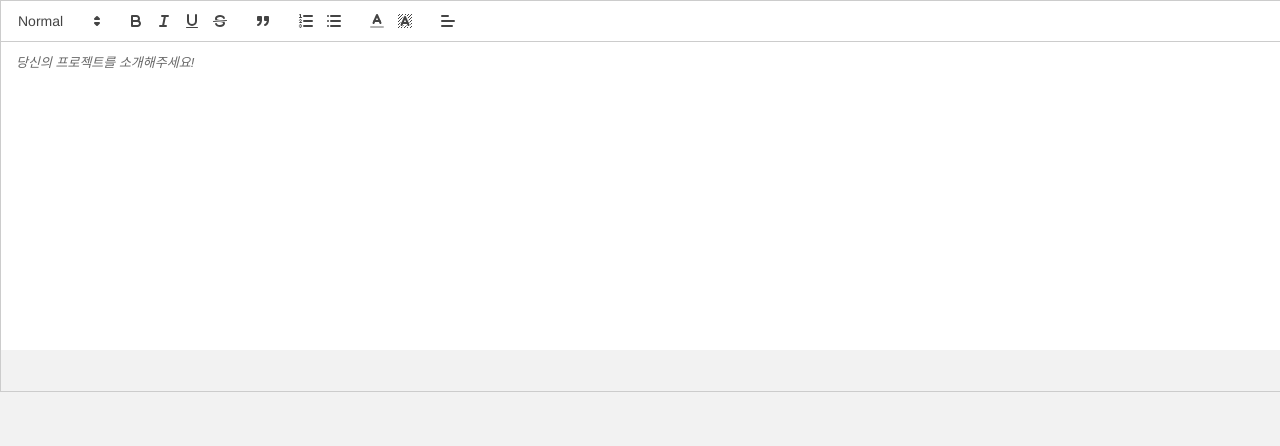
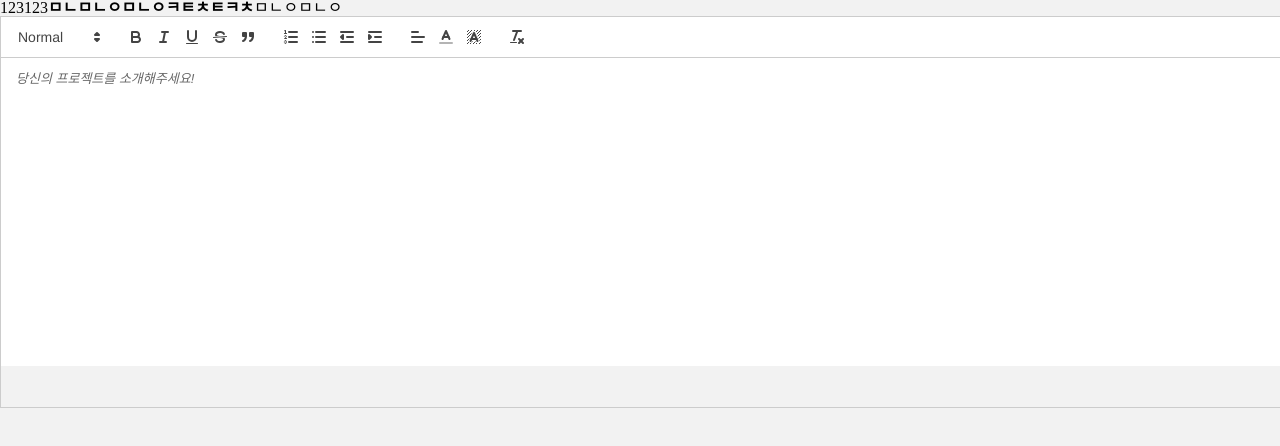
Before and after one commit to jusunjo/siders, a React (Create React App) app: page /createproject in a window 1280 px wide. Shown: the top 446 px of the page. Built offline with nearby package versions, Linux system fonts and the light colour scheme.

Commit message:
fix : 에디터 버그 수정

```diff
--- a/src/components/Editor.jsx
+++ b/src/components/Editor.jsx
@@ -5,23 +5,35 @@ import styled from "styled-components";
 
 const StyledEditor = styled.div``;
 
-const toolbarOptions = [
-    // ["link", "image"],
-    [{ header: [1, 2, 3, false] }],
-    ["bold", "italic", "underline", "strike"],
-    ["blockquote"],
-    [{ list: "ordered" }, { list: "bullet" }],
-    [{ color: [] }, { background: [] }],
-    [{ align: [] }],
+// 옵션에 상응하는 포맷, 추가해주지 않으면 text editor에 적용된 스타일을 볼수 없음
+export const formats = [
+    //'font',
+    "header",
+    "bold",
+    "italic",
+    "underline",
+    "strike",
+    "blockquote",
+    "list",
+    "bullet",
+    "indent",
+    "link",
+    "image",
+    "align",
+    "color",
+    "background",
 ];
 
-// 옵션에 상응하는 포맷, 추가해주지 않으면 text editor에 적용된 스타일을 볼수 없음
-export const formats = ["header", "font", "size", "bold", "italic", "underline", "strike", "align", "blockquote", "list", "bullet", "indent", "background", "color", "link", "image", "video", "width"];
+const modules = {
+    toolbar: [
+        //[{ 'font': [] }],
+        [{ header: [1, 2, 3, false] }],
+        ["bold", "italic", "underline", "strike", "blockquote"],
+        [{ list: "ordered" }, { list: "bullet" }, { indent: "-1" }, { indent: "+1" }],
 
-const modules = {
-    toolbar: {
-        container: toolbarOptions,
-    },
+        [{ align: [] }, { color: [] }, { background: [] }], // dropdown with defaults from theme
+        ["clean"],
+    ],
 };
 
 const Editor = ({ placeholder, value, setContent }) => {
--- a/src/index.css
+++ b/src/index.css
@@ -34,7 +34,6 @@ cite,
 code,
 del,
 dfn,
-em,
 img,
 ins,
 kbd,
@@ -43,7 +42,6 @@ s,
 samp,
 small,
 strike,
-strong,
 sub,
 sup,
 tt,
--- a/src/page/CreateProject.tsx
+++ b/src/page/CreateProject.tsx
@@ -1,15 +1,20 @@
 import Editor from "../components/Editor";
 import React, { Component, useState } from "react";
 import styled from "styled-components";
+
+const StyledCreateProject = styled.div``;
 
 const CreateProject = () => {
     const [content, setContent] = useState();
 
     console.log(content);
     return (
-        <div>
+        <StyledCreateProject>
+            <div className="aaa">
+                123123<strong>ㅁㄴㅁㄴㅇㅁㄴㅇㅋㅌㅊㅌㅋㅊ</strong>ㅁㄴㅇㅁㄴㅇ
+            </div>
             <Editor setContent={setContent} placeholder={"당신의 프로젝트를 소개해주세요!"} value={content} />
-        </div>
+        </StyledCreateProject>
     );
 };
 
```
